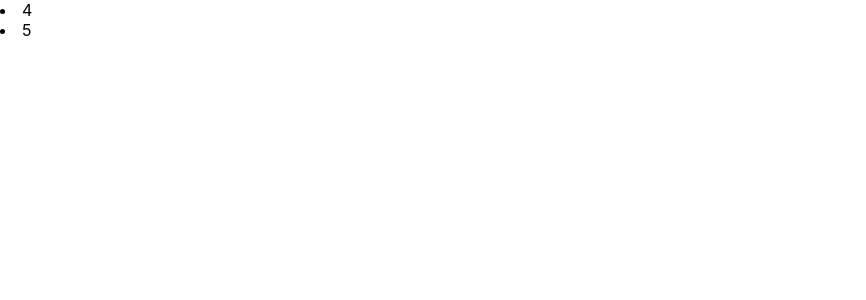
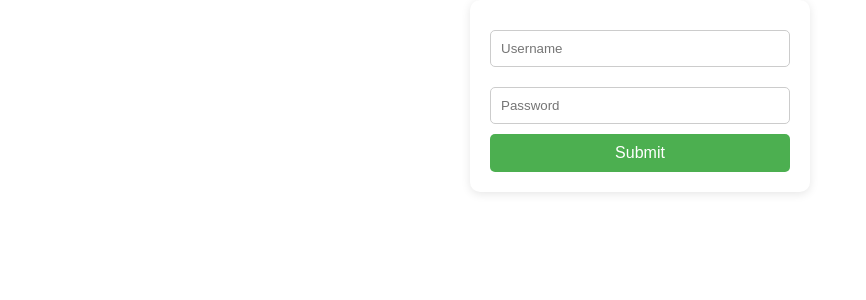
Before and after one commit to goutham120203/sample, a React (Create React App) app: page / in a window 1280 px wide. Shown: the top 300 px of the page, without its empty margins (0-866 px from the left). Built offline with nearby package versions, Linux system fonts and the light colour scheme.

Commit message:
login form

```diff
--- a/src/App.css
+++ b/src/App.css
@@ -1,17 +1,45 @@
-/* ul {
+App.css
+
+body {
+  font-family: Arial, sans-serif;
+  background-color: #f5f5f5;
+  margin: 0;
+  padding: 0;
   display: flex;
-  flex-direction: column;
-  list-style-type:circle;
-  padding: 0;
   justify-content: center;
   align-items: center;
+  height: 100vh;
 }
 
-ul li {
-  text-align:start;
+form {
+  background-color: white;
+  padding: 20px;
+  border-radius: 10px;
+  box-shadow: 0 2px 10px rgba(0, 0, 0, 0.1);
+  width: 300px;
+  text-align: left;
 }
 
-div{
-  text-align: center;
-  justify-items: center;
-} */
+input[type="text"], input[type="password"] {
+  width: 100%;
+  padding: 10px;
+  margin: 10px 0;
+  border: 1px solid #ccc;
+  border-radius: 5px;
+  box-sizing: border-box;
+}
+
+input[type="submit"] {
+  width: 100%;
+  background-color: #4CAF50;
+  color: white;
+  padding: 10px;
+  border: none;
+  border-radius: 5px;
+  cursor: pointer;
+  font-size: 16px;
+}
+
+input[type="submit"]:hover {
+  background-color: #45a049;
+}
--- a/src/App.js
+++ b/src/App.js
@@ -1,15 +1,28 @@
-
-import React from 'react';
-import './App.css'
+import React, { useState } from 'react';
+import './App.css';
 
 const App = () => {
-  const arr = [1,2,3,4,5];
-  const filtered = arr.filter(item => item>3)
+  const [data, setData] = useState({
+    username: '',
+    password: ''
+  });
+  const { username, password } = data;
+  const changeHandler = e => {
+    setData({...data,[e.target.name]:e.target.value})
+  }
+  const submitHandler = e =>{
+    e.preventDefault()
+    console.log(data)
+  }
   return (
     <div>
-      {
-        filtered.map(item => <li>{item}</li>)
-      }
+      <center>
+        <form onSubmit={submitHandler}>
+          <input type='text' name='username' value={username} placeholder="Username" onChange={changeHandler} /> <br />
+          <input type='password' name='password' value={password} placeholder="Password" onChange={changeHandler} /> <br />
+          <input type='submit' name='submit' />
+        </form>
+      </center>
     </div>
   );
 };
```
